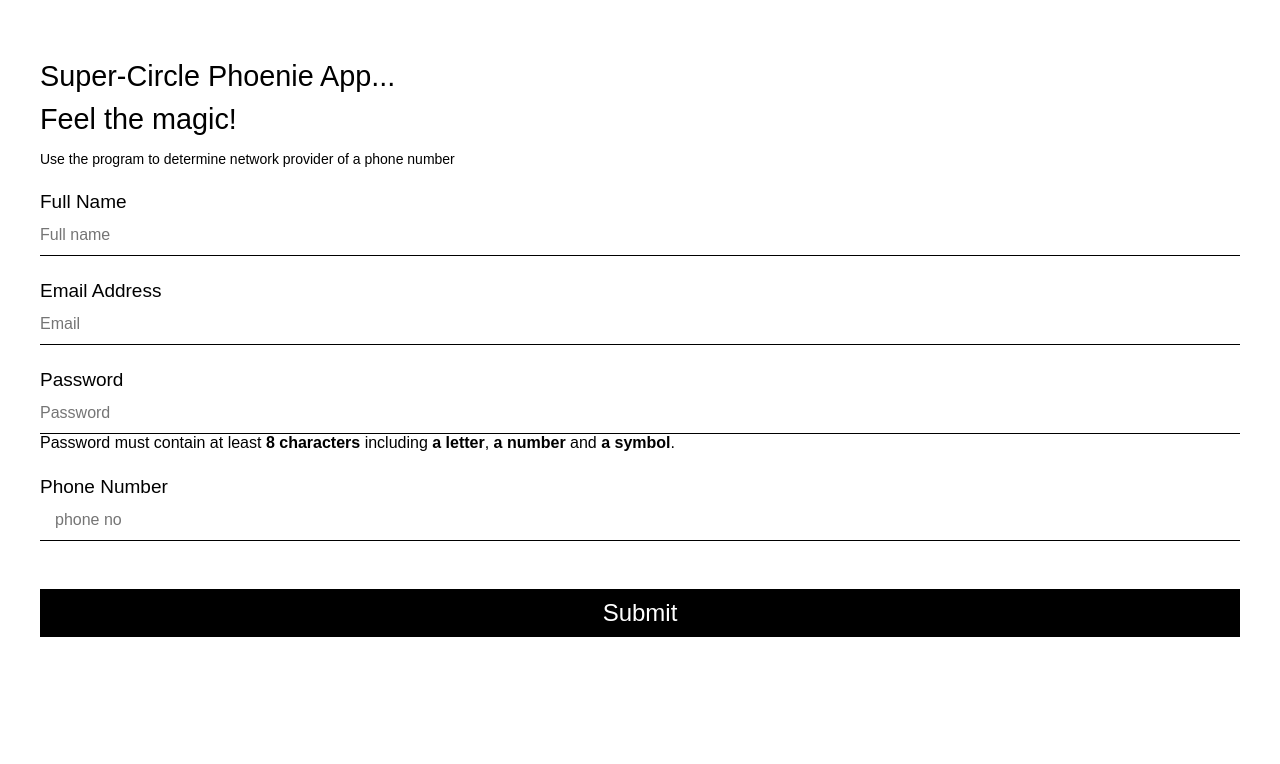
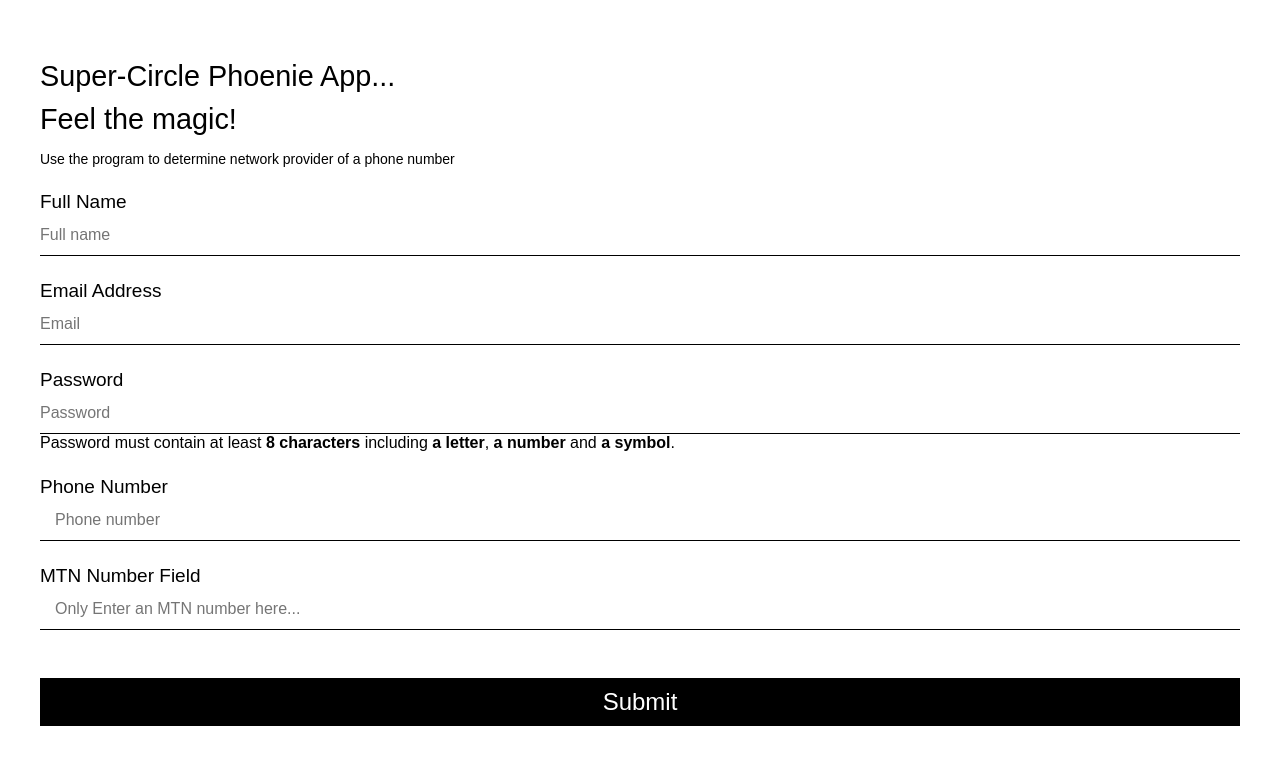
Before and after one commit to 0xlarmideh/superCircle-holiday-challenge, a plain HTML site: page index.html in a window 1280 px wide. Drawn offline with Linux system fonts and the light colour scheme; some icons are missing; a web font is replaced by a local one.

```diff
--- a/index.html
+++ b/index.html
@@ -42,13 +42,24 @@
             <p>Password must contain at least <span class="bold bold-all">8 characters</span> including <span
                 class="bold bold-letter">a letter</span>, <span class="bold bold-number">a number</span> and <span
                 class="bold bold-symbol">a symbol</span>.</p>
+
             <div class="txt_field phone-no">
-              <input id="phone-number" type="text" placeholder="phone no" required>
+              <input id="phone-number" type="text" placeholder="Phone number" required>
               <div class="carrier-logo" id="mtn">
               </div>
               <span></span>
               <label>Phone Number</label>
             </div>
+
+            <!-- Restricted phone number field -->
+            <div class="txt_field phone-no">
+              <input id="mtn-num" type="text" placeholder="Only Enter an MTN number here..." required>
+              <div class="carrier-logo" id="mtn">
+              </div>
+              <span></span>
+              <label>MTN Number Field</label>
+            </div>
+
             <div class="submit"><a href="#">Submit</a>
             </div>
           </form>
```
Also changed, not shown: app.mjs (+16 -0 lines).
